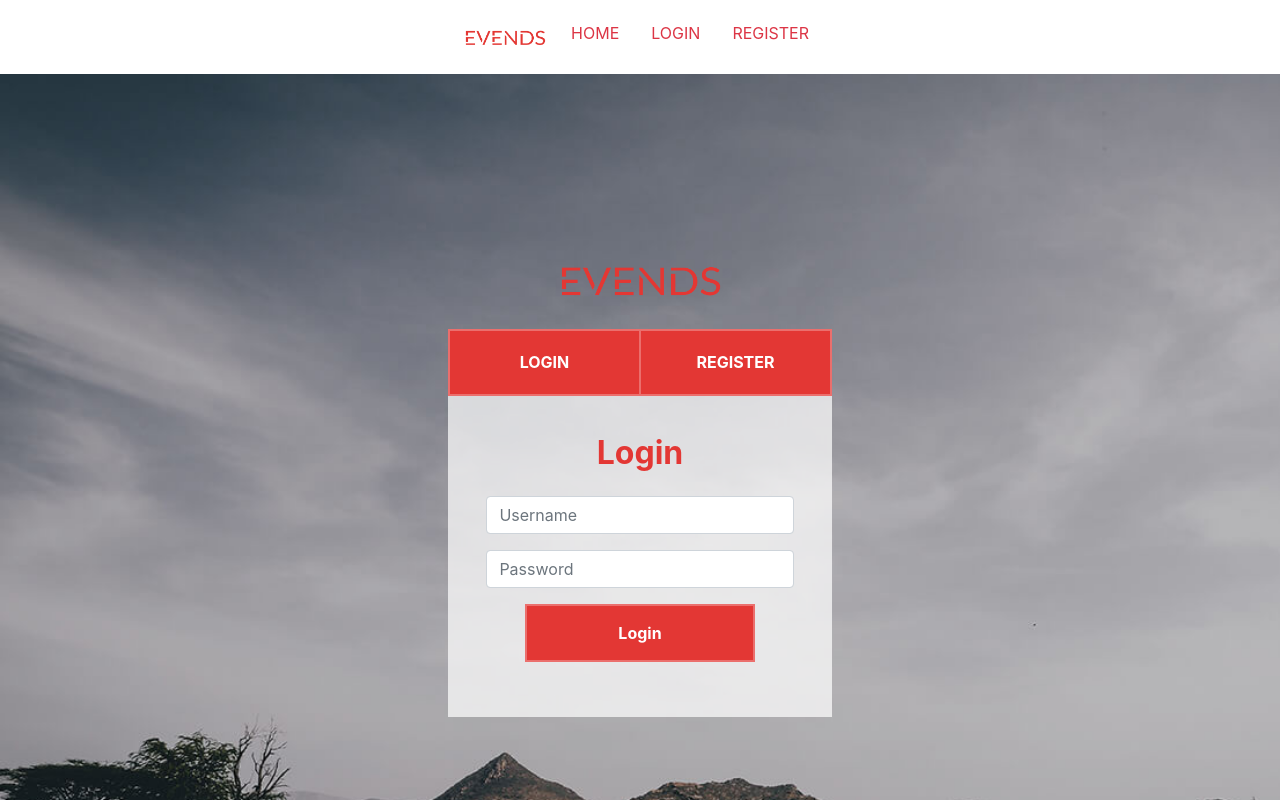
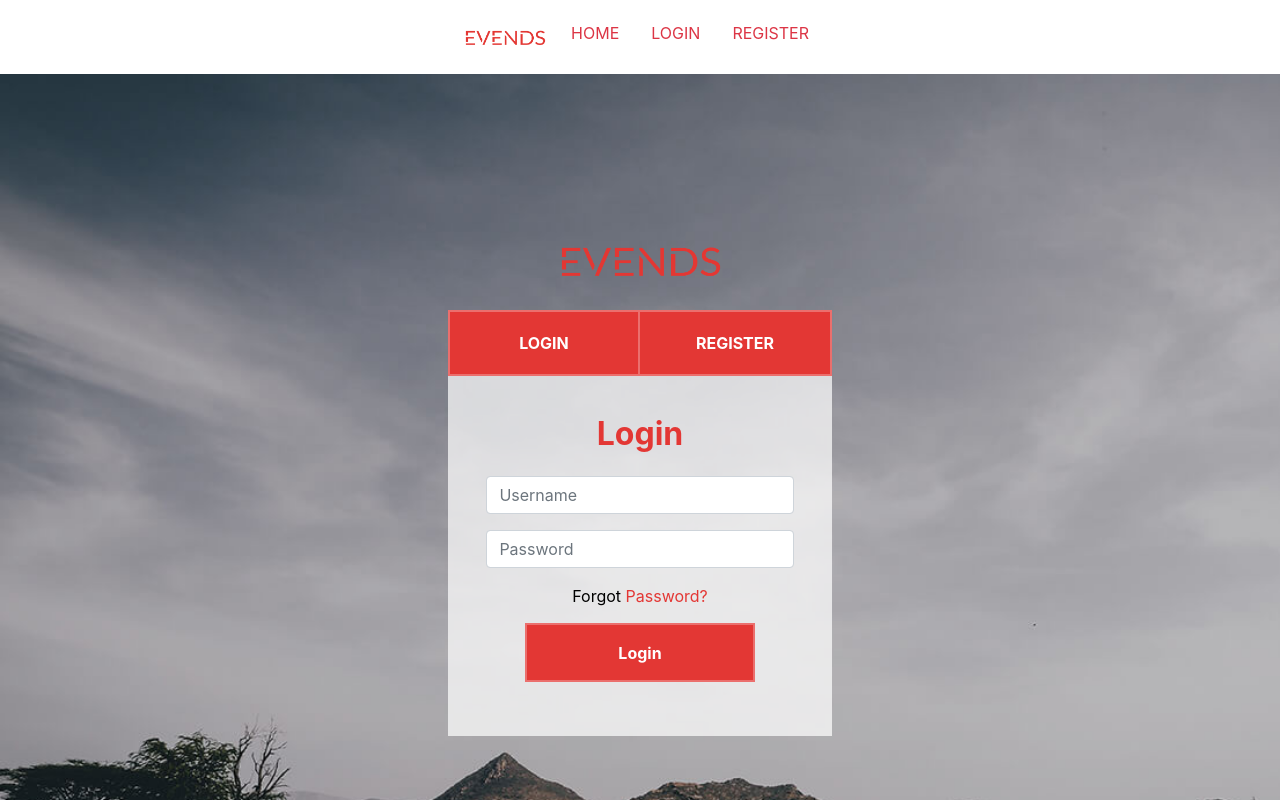
Before and after one commit to BW-African-Marketplace-5/front-end, a React (Create React App) app in the folder evends/: page / in a window 1280 px wide. Shown: the top 800 px of the page. Built offline with nearby package versions, Linux system fonts and the light colour scheme.

Commit message:
Updated Button Hover Styles + Forgot Password Link

```diff
--- a/evends/src/components/Login_Register/Login_Register.js
+++ b/evends/src/components/Login_Register/Login_Register.js
@@ -1,5 +1,5 @@
 import React, { useState } from "react";
-import { Button, Input, Alert} from "reactstrap";
+import { Input, Alert} from "reactstrap";
 import {
   Wrapper,
   FormWrapper,
@@ -9,7 +9,8 @@ import {
   InputWrapper,
   Logo,
   Title,
-  Submit
+  Submit,
+  PassRecovery
 } from "./Login_Register_Styles";
 import Navbar from "../Navbar/Navbar";
 import Footer from "../Footer/Footer";
@@ -113,7 +114,7 @@ const Login_Register = () => {
         <Wrapper>
           <FormWrapper>
             <Logo src={logo}></Logo>
-            <TopBar>
+            <TopBar class='topBar'>
               <Links to="/" onClick={Login_set}>
                 Login
               </Links>
@@ -149,6 +150,7 @@ const Login_Register = () => {
             <Alert color="danger" isOpen={visibleWarning} toggle={onDismiss}>
                 {error}
             </Alert>
+            <PassRecovery>Forgot <a className='passwordLink' href="/" >Password?</a></PassRecovery>
               <InputWrapper>
                 <Submit>{Login}</Submit>
               </InputWrapper>
@@ -165,7 +167,7 @@ const Login_Register = () => {
         <Wrapper>
           <FormWrapper>
             <Logo src={logo}></Logo>
-            <TopBar>
+            <TopBar class='topBar'>
               <Links to="/" onClick={Login_set}>
                 Login
               </Links>
@@ -195,17 +197,18 @@ const Login_Register = () => {
                   onChange={handleChanges}
                 />
               </InputWrapper>
-              {/* <InputWrapper>
+              <InputWrapper>
                     <Input
                         type="password"
                         name="validate_password"
                         id="validate_password"
                         placeholder="Confirm Password"
                     />
-                </InputWrapper> */}
+                </InputWrapper>
                  <Alert color="danger" isOpen={visibleWarning} toggle={onDismiss}>
                  {error}
             </Alert>
+            <PassRecovery>Forgot <a className='passwordLink' href="/" >Password?</a></PassRecovery>
               <InputWrapper>
                 <Submit type="submit">{Login}</Submit>
               </InputWrapper>
--- a/evends/src/components/Login_Register/Login_Register_Styles.jsx
+++ b/evends/src/components/Login_Register/Login_Register_Styles.jsx
@@ -13,6 +13,10 @@ export const Submit = styled(Button)`
     border-radius:0;
     background-color: #e33734;
     border: solid 2px #ffffff47;
+    :hover{
+        background-color: #000000db;
+        border: solid 2px #ffffff47;
+    }
 `
 
 export const TopBar = styled.div`
@@ -20,15 +24,30 @@ export const TopBar = styled.div`
     display:flex;
     justify-content: space-evenly;
     background-color: #e33734;
-    border-top: solid 2px #ffffff47;
-    border-right: solid 2px #ffffff47;
-    border-bottom: solid 2px #ffffff47;
+    // border-top: solid 2px #ffffff47;
+    // border-right: solid 2px #ffffff47;
+    // border-bottom: solid 2px #ffffff47;
+    :hover{
+        border-color:#ffffff47;
+        .topBar{
+            border-color:#ffffff47;
+        }
+
 `
 export const Links = styled(Link)`
     padding: 5%;
     width:50%;
-    border-left: solid 2px #ffffff47;
+    border: solid 2px #ffffff47;
     font-weight: bold;
+    text-decoration:none !important;
+    :hover{
+        background-color: #000000db;
+        border-color: #ffffff47;
+    }
+    :nth-child(even){
+        border-left:none;
+    }
+    }
 `
 export const FormWrapper = styled.div`
     width:30%
@@ -57,3 +76,11 @@ export const Title = styled.h1`
     font-size: 2rem;
     padding-bottom: 5%;
 `
+export const PassRecovery = styled.div`
+    color: black;
+    margin-bottom:15px;
+    .passwordLink{
+        text-transform: none !important;
+        color:#e33734;
+    }
+`
```
